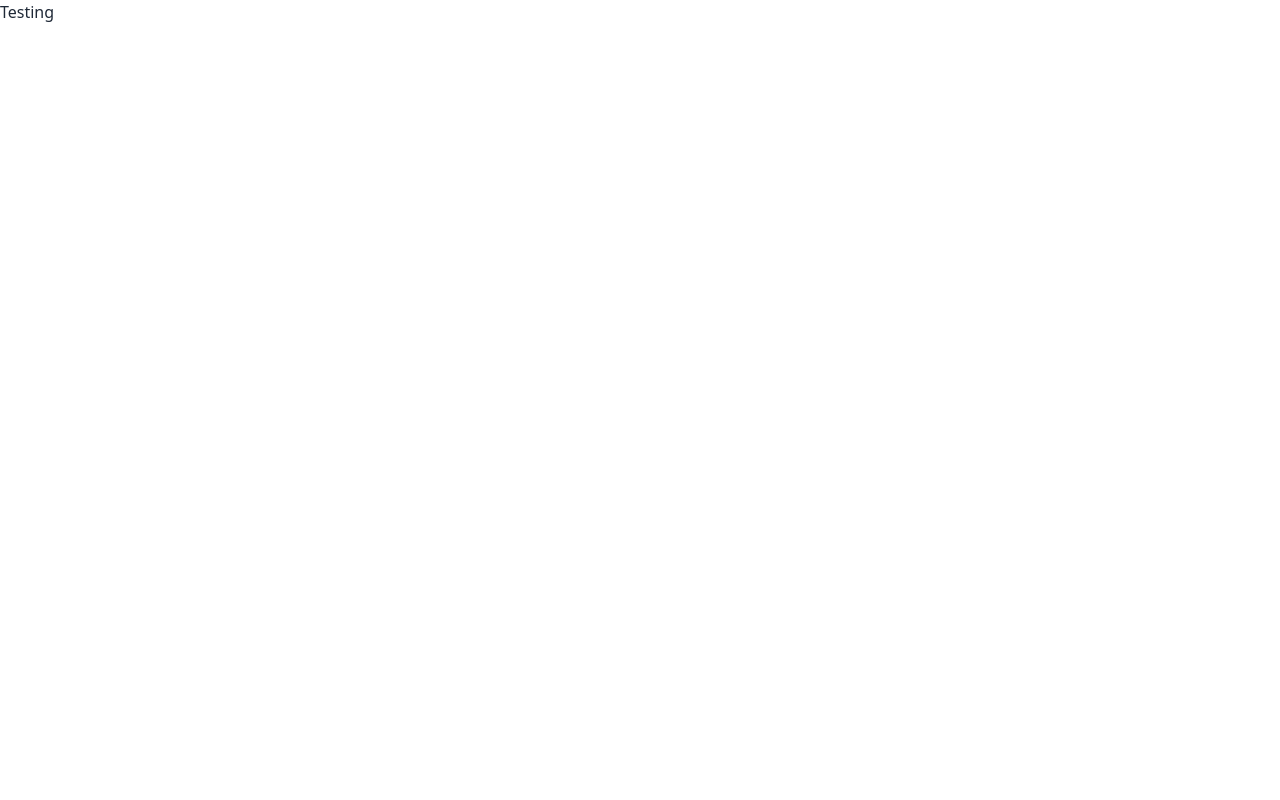
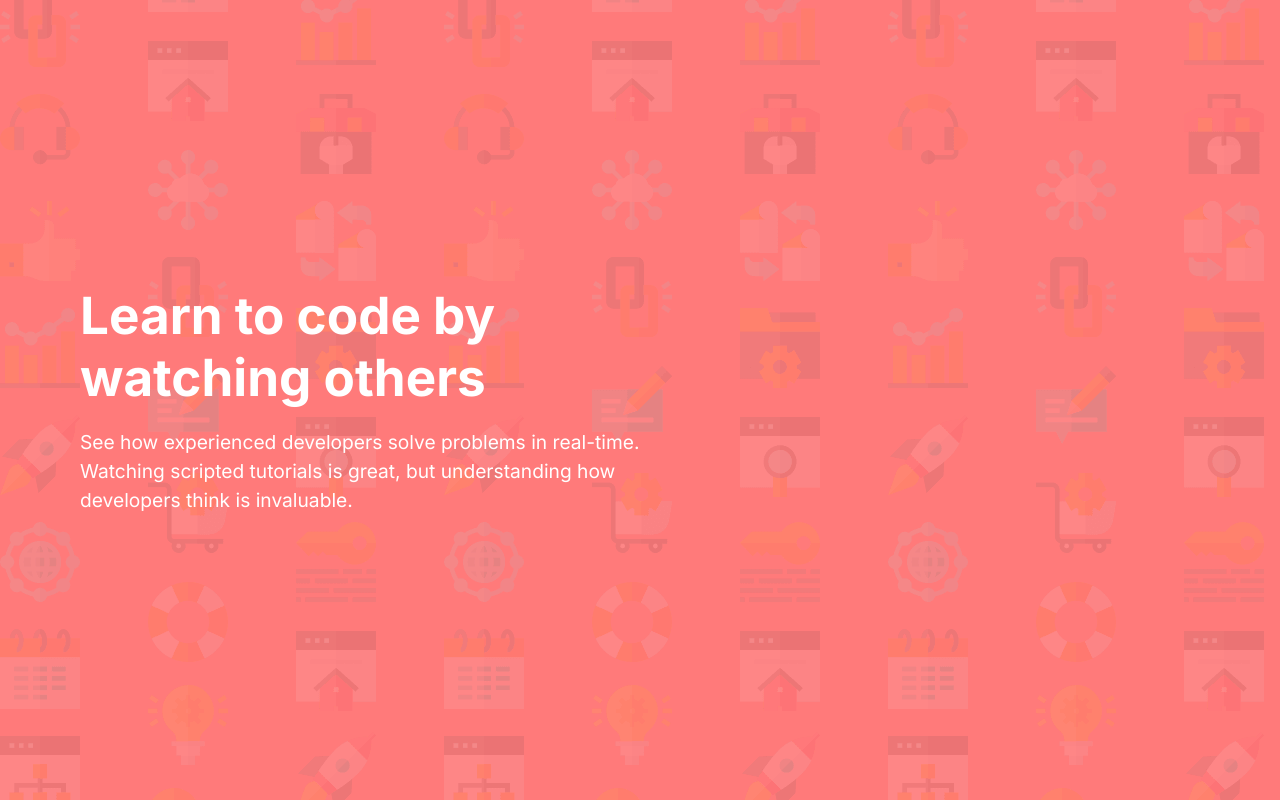
Before and after one commit to durgeshraju/react-projects, a React (Create React App) app in the folder 7.signup-form/: page / in a window 1280 px wide. Built offline with nearby package versions, Linux system fonts and the light colour scheme.

Commit message:
Remove 7.signup-form project

```diff
--- a/7.signup-form/src/App.js
+++ b/7.signup-form/src/App.js
@@ -2,9 +2,12 @@ import './styles/main.css';
 
 function App() {
   return (
-    <main>
-        <h1>Testing</h1>
-    </main>
+    <div className="intro-herounit">
+      <div className="intro-herounit__content">
+        <h1 className="intro-herounit__content__heading">Learn to code by watching others</h1>
+        <p className="intro-herounit__content__paragraph">See how experienced developers solve problems in real-time. Watching scripted tutorials is great, but understanding how developers think is invaluable.</p>
+      </div>
+    </div>
   );
 }
 
--- a/7.signup-form/src/styles/main.css
+++ b/7.signup-form/src/styles/main.css
@@ -1,2 +1,3 @@
+@import url("https://fonts.googleapis.com/css2?family=Inter:wght@300;400;500;600;700;800&display=swap");html,body,div,span,applet,object,iframe,h1,h2,h3,h4,h5,h6,p,blockquote,pre,a,abbr,acronym,address,big,cite,code,del,dfn,em,img,ins,kbd,q,s,samp,small,strike,strong,sub,sup,tt,var,b,u,i,center,dl,dt,dd,ol,ul,li,fieldset,form,label,legend,table,caption,tbody,tfoot,thead,tr,th,td{margin:0;padding:0;border:0;font-size:100%;font:inherit;vertical-align:baseline}ul,ol{list-style:none}*,*:before,*:after{box-sizing:border-box}body{background-color:#fff;color:#000;font-family:"Inter",sans-serif}p{font-weight:400}.small{font-size:12.8px;font-weight:400;line-height:1.2}.intro-herounit{display:flex;justify-content:space-between;align-items:center;position:relative;height:100vh;gap:50px;padding:0 80px}.intro-herounit__content{color:#fff;flex-basis:50%}.intro-herounit__content__heading{font-weight:700;font-size:51.2px;line-height:1.2;margin:0 0 20px}.intro-herounit__content__paragraph{font-weight:400;font-size:19.2px;line-height:1.5}body{background:url(../assets/img/bg-intro-desktop.png) no-repeat;background-size:cover;background-color:#FF7A7A}
 
 /*# sourceMappingURL=main.css.map */
```
Also changed, not shown: 1 other file (tests, documents, lock files or other folders).
